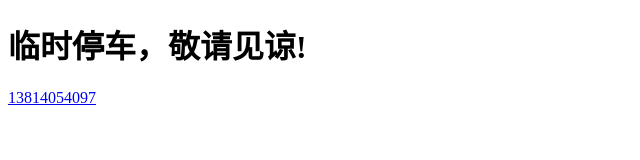
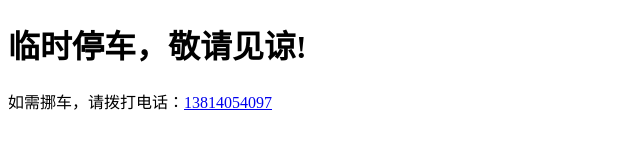
Before and after one commit to zhikun0704/wechat_car, a plain HTML site: page index.html in a window 1280 px wide. Shown: the whole page, without its empty margins (0-640 px from the left). Drawn offline with Linux system fonts and the light colour scheme.

Commit message:
Update index.html

```diff
--- a/index.html
+++ b/index.html
@@ -8,6 +8,6 @@
   <body>
     <h1>临时停车，敬请见谅!</h1>
 
-    <p><a href="tel:13814054097">13814054097</a></p>
+    <p>如需挪车，请拨打电话：<a href="tel:13814054097">13814054097</a></p>
   </body>
 </html>
```
